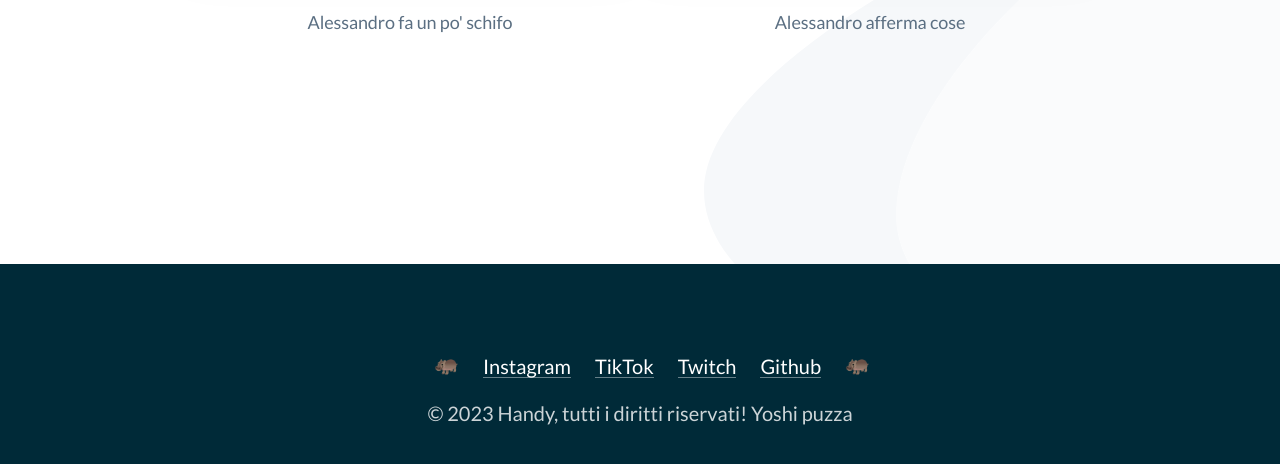
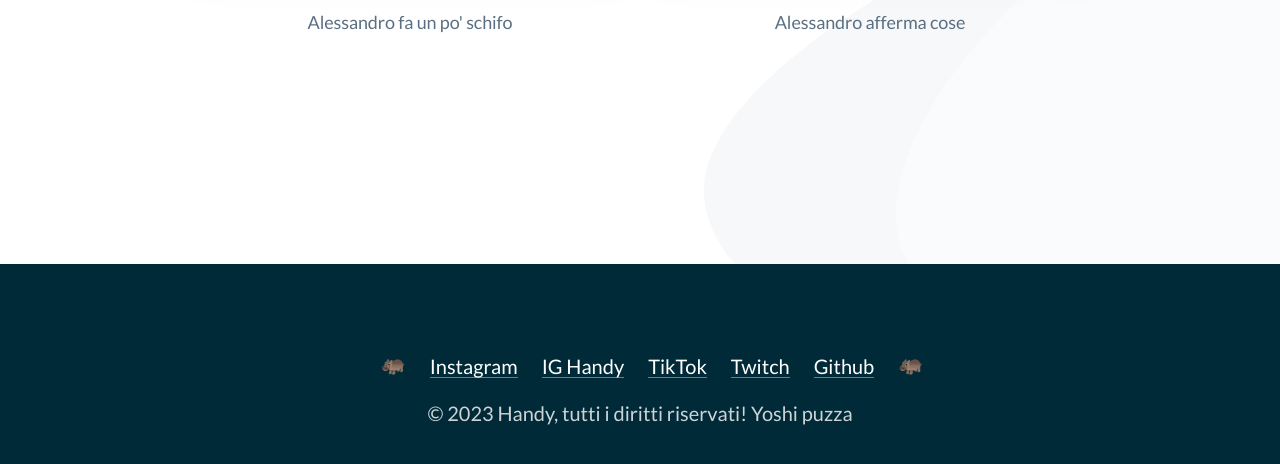
Before and after one commit to AleBarbanera94/Website, a plain HTML site: page index.html in a window 1280 px wide. Shown: the part 2457-2921 px from the top of the page. Drawn offline with nearby package versions, Linux system fonts and the light colour scheme.

Commit message:
Added a Instagram link

```diff
--- a/index.html
+++ b/index.html
@@ -205,6 +205,7 @@
                     <div class="links">
                         <ul>
                             <li><a href="https://www.instagram.com/capitanbarbanera_" target="_blank">Instagram</a></li>
+                            <li><a href="https://www.instagram.com/handyfuuf" target="_blank">IG Handy</a></li>
                             <li><a href="https://www.tiktok.com/@capitanbarbaneraa" target="_blank">TikTok</a></li>
                             <li><a href="https://www.twitch.tv/capitanbarbanera" target="_blank">Twitch</a></li>
                             <li><a href="https://github.com/Handysaur" target="_blank">Github</a></li>
```
